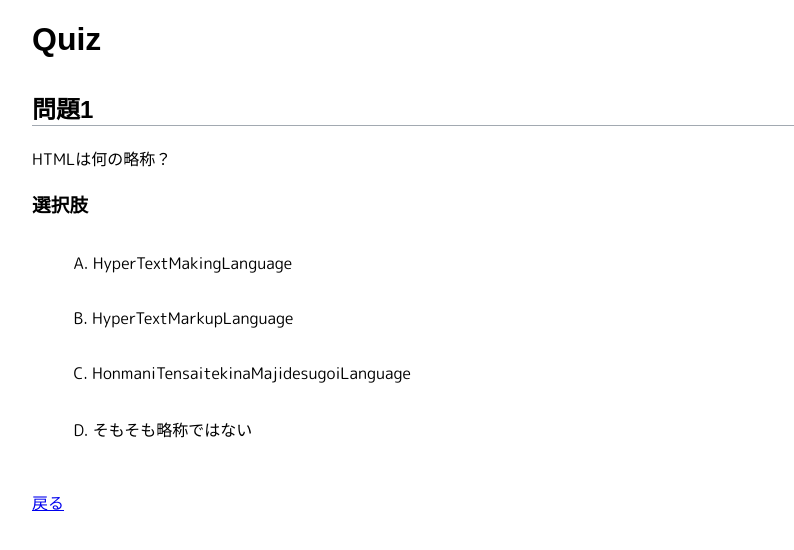
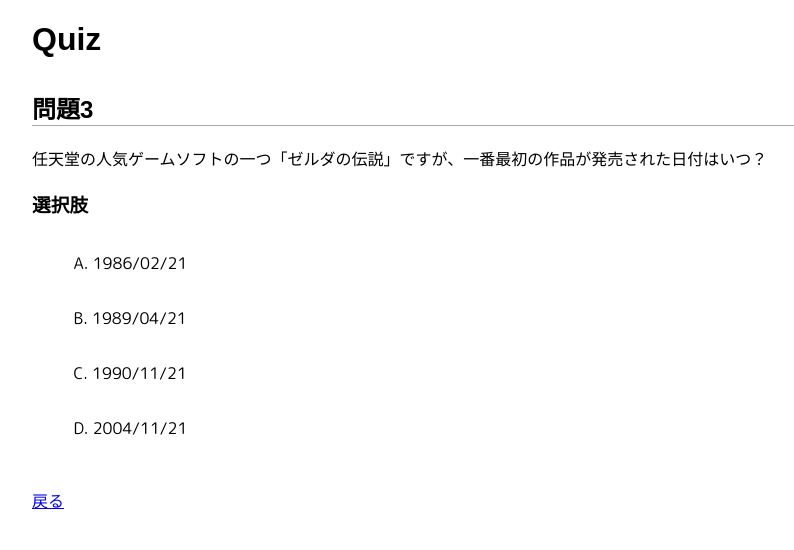
Before and after one commit to ymz-prog/WebApp_study, a PHP site: page /quiz/html/question.php in a window 1280 px wide. Shown: the top 550 px of the page, without its empty margins (0-794 px from the left). Run offline with PHP 8.4, Linux system fonts and the light colour scheme.

Commit message:
csvから表示するデータを取得する実装を追加
quiz/
・libディレクトリと以下2ファイル追加
・・data.csv
・・functions.php

$idをキーに行をとってきて整合性チェックして返すとこまで

```diff
--- a/quiz/html/question.php
+++ b/quiz/html/question.php
@@ -1,22 +1,27 @@
 <?php
 
-$question = 'HTMLは何の略称？';
 
-$id = '1';
+require __DIR__.'/../lib/functions.php';
+
+$id = '3';
+
+$data = fetchById($id);
+
+$question = nl2br($data[1]);
+
 
 
 $answers = [
-    'A' => 'HyperTextMakingLanguage',
-    'B' => 'HyperTextMarkupLanguage',
-    'C' => 'HonmaniTensaitekinaMajidesugoiLanguage',
-    'D' => 'そもそも略称ではない',
+    'A' => $data[2],
+    'B' => $data[3],
+    'C' => $data[4],
+    'D' => $data[5],
 ];
 
 
-$correctAnswer = 'B';
+$correctAnswer = strtoupper($data[6]);
 $correctAnswerValue = $answers[$correctAnswer];
-$explanation = 'これが間違えてたら「HTMLとは？」の動画を復習お願いします！';
-
+$explanation = nl2br($data[7]);
 
 
 include __DIR__.'/../template/question.tpl.php';
--- /dev/null
+++ b/quiz/lib/data.csv
@@ -0,0 +1,19 @@
+"id","question","answer_a","answer_b","answer_c","answer_d","correct_answer","explanation"
+"1","HTMLはなんの略称？","HyperTextMakingLanguage","HyperTextMarkupLanguage","HonmaniTensaitekinaMajidesugoiLanguage","そもそも略称ではない","b","これが間違えてたら「HTMLとは？」の動画を復習お願いします！"
+"2","2022年大ヒットを記録し、これからの賞レースでも注目のゲーム「ELDEN RING」を開発した会社は次のうちどれ？","フロムソフトウェア","アンドソフトウェア","ワッツソフトウェア","ハードソフトウェア","a"," "
+"3","任天堂の人気ゲームソフトの一つ「ゼルダの伝説」ですが、一番最初の作品が発売された日付はいつ？","1986/02/21","1989/04/21","1990/11/21","2004/11/21","a","ゼルダの伝説の最初の作品は、1986/02/21にファミコンディスクシステムのディスク書き換え第一弾として発売されました。"
+"4","後ウマイヤ朝の最盛期（全盛期、10世紀）の王は？","アブド=アッラフマーン1世","アブド=アッラフマーン2世","アブド=アッラフマーン3世","ヒシャーム1世","c","アブド＝アッラフマーン3世の時代は、後ウマイヤ朝の全盛期だった。
+ちなみに即位は912年。"
+"4","渋沢栄一が印刷される紙幣は？","千円札","一万円札","五千円札","二千円札","b","渋沢栄一は現在の日本の経済や生活のインフラを整えたと言っても過言ではない偉業を成し遂げた経済人です。
+ちなみに、彼は30歳頃までヨーロッパへの留学でそれら偉業のもとになる文化や技術を学んでおり幕府の意向もあってパリ万博にも尽力しています。
+このパリ万博で展示された日本絵画などは当時のパリのアートに大きく影響を与えており、印象派の画家クロード・モネもその例外ではなく影響を受けていました。
+モネが晩年過ごしたとされるジヴェルニーの自宅には多くの日本絵画があり、そのことをうかがい知ることができます。
+渋沢栄一は日本国内だけではなく海外の文化にも影響を与えた人物の一人とも言えなくもないですね！"
+"5","この中で印象派ではない画家は？","エドガー・ドガ","クロード・モネ","エドゥアール・マネ","ディエゴ・ベラスケス","d","A,B,Cは印象派で有名な画家、Dのディエゴ・ベラスケスは宮廷画家で有名で、印象派の時代より少し前の時代に活躍しました。
+有名な作品の一つに「ラス・メニーナス（女官たち）」という作品があり女官を描いているのですが、彼女らを描いているベラスケス本人も画家として描き込まれています。
+絵の視点はおそらく画家本人ではなく両親だと言われています（絵の中に鏡があり、両親が写り込んでいるため）。
+構成が面白いのでぜひ検索してみてください。
+ちなみに「印象派」とは、「睡蓮」で有名な印象派の画家クロード・モネが描いた「印象・日の出」という作品がきっかけで名付けられたアートの傾向・スタイルのことを表します。"
+"6","市川喜康がSMAPへ提供した楽曲「オレンジ」には、続きの楽曲がある。「オレンジ」の続きとして正しいのはどれ？","Wonderful Life","Song2 ～the sequel to that～","夏日憂歌","シャンプー3つ","b","ちなみに、Song2の後にも続きがあり、それがCの夏日憂歌(サマータイムブルース)になります。
+これら三部作はファンの間では有名です。
+SMAPは解散してしまいましたが、これら三部作は哀愁があり、たまに聴きたくなる名曲たちです。"
```
Also changed, not shown: quiz/lib/functions.php (added, +53 -0 lines).
